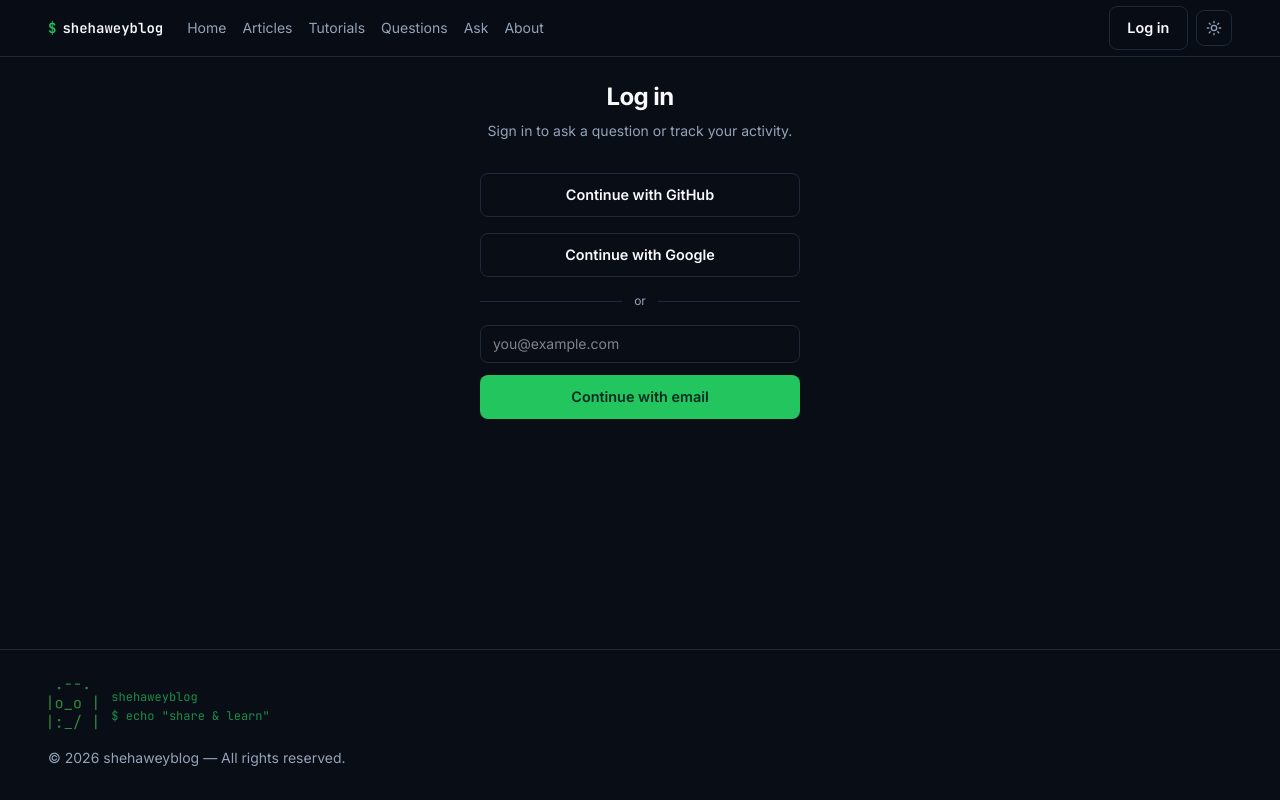
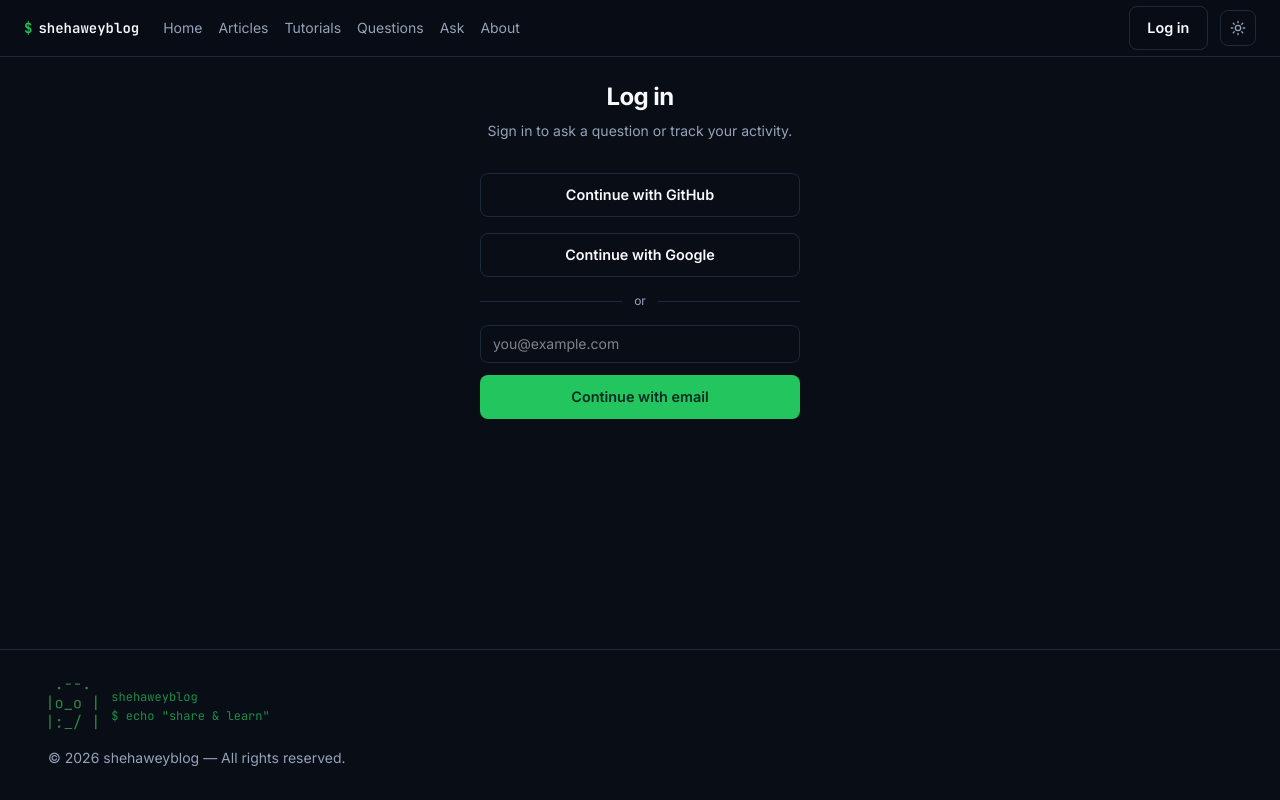
Before and after one commit to abdallah-shehawey/shinux-website, a Next.js app: page /login in a window 1280 px wide. Built offline with nearby package versions, Linux system fonts and the light colour scheme; no server answers.

Commit message:
style(header): adjust right padding and icon spacing to align header buttons properly on desktop

```diff
--- a/src/components/Header.tsx
+++ b/src/components/Header.tsx
@@ -25,7 +25,7 @@ const navLinkClass =
 export default function Header() {
   return (
     <header className="sticky top-0 z-20 border-b border-border bg-bg/80 backdrop-blur">
-      <div className="mx-auto flex h-14 w-full items-center gap-4 px-5 sm:px-8 lg:px-12">
+      <div className="mx-auto flex h-14 w-full items-center gap-4 px-4 sm:px-6 lg:px-6">
         <Link
           href="/"
           className="flex items-center gap-1.5 font-mono text-sm font-semibold text-fg active:scale-95 transition-transform"
@@ -43,7 +43,7 @@ export default function Header() {
           <AdminNavLink className={navLinkClass} />
         </nav>
 
-        <div className="ms-auto flex items-center gap-2">
+        <div className="ms-auto flex items-center gap-2.5 sm:gap-3">
           <MobileNav links={links} />
           <HeaderAuth />
           <ThemeToggle />
```
